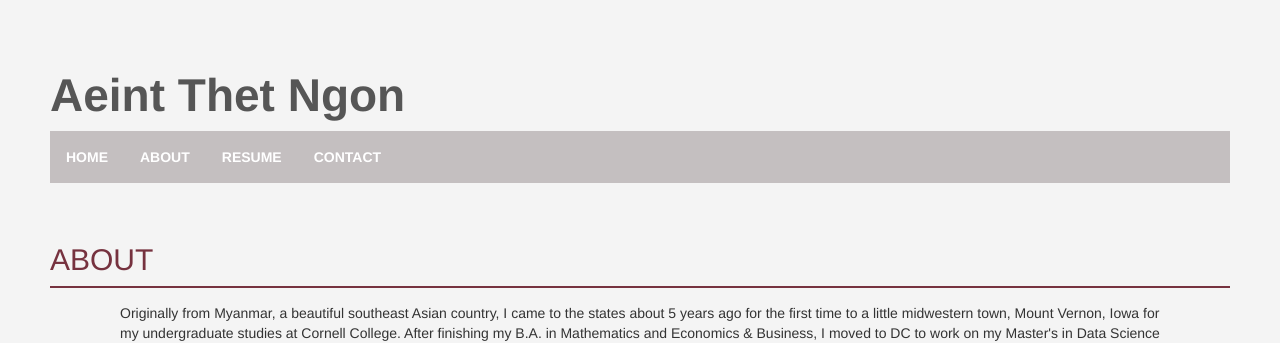
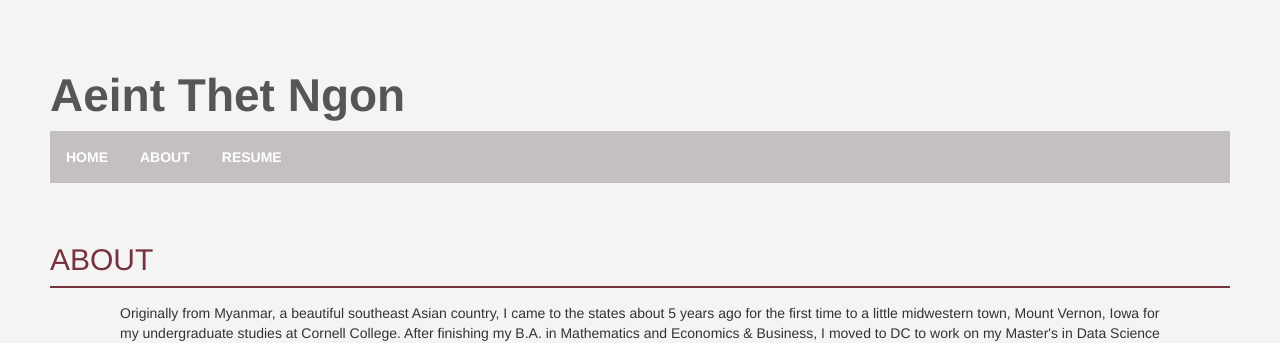
Before and after one commit to aeintngon/old-webpage, a Jekyll site: the page built from about.html, in a window 1280 px wide. Shown: the top 343 px of the page. Built offline with Jekyll 4.4.1, drawn with Linux system fonts in a browser that asks for light colours; nearby versions of some CDN libraries.

Commit message:
Update default.html

```diff
--- a/_layouts/default.html
+++ b/_layouts/default.html
@@ -17,7 +17,6 @@
   <li><a href="./index.html">HOME</a></li>
   <li><a href="./about.html">ABOUT</a></li>
   <li><a href="/static/resume/AeintNgon_resume.pdf">RESUME</a></li>
-  <li><a href="./contact.html">CONTACT</a></li>
 </ul>
 <br><br>
 
```
